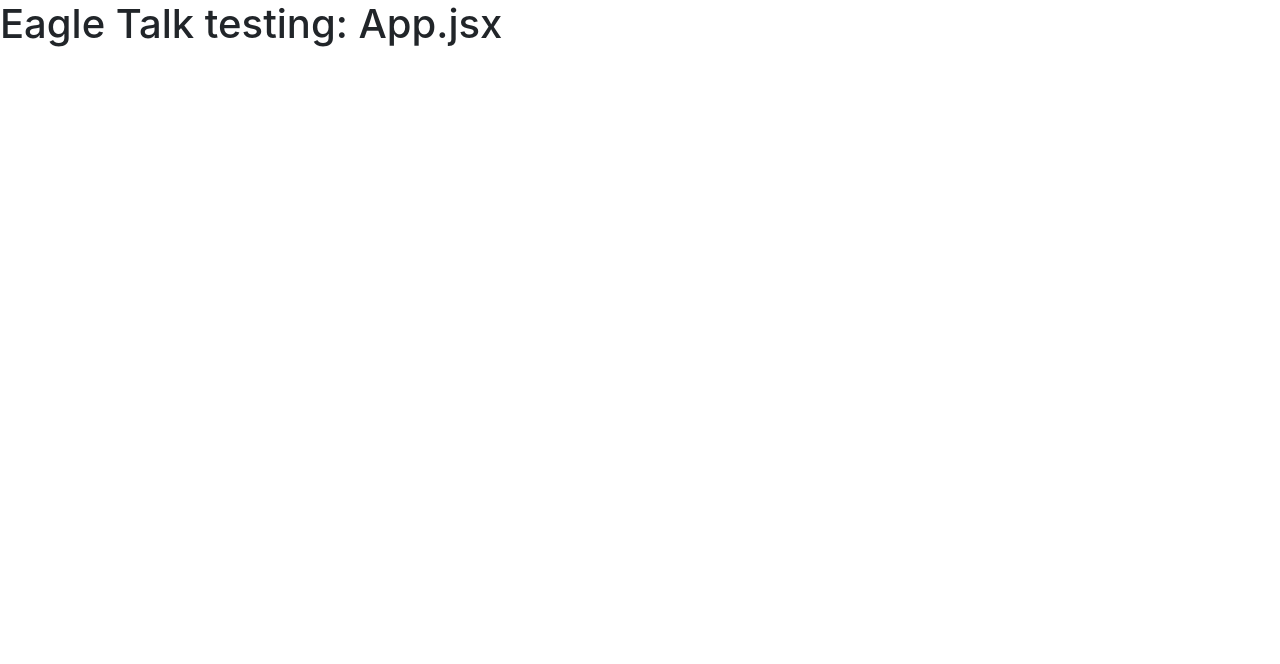
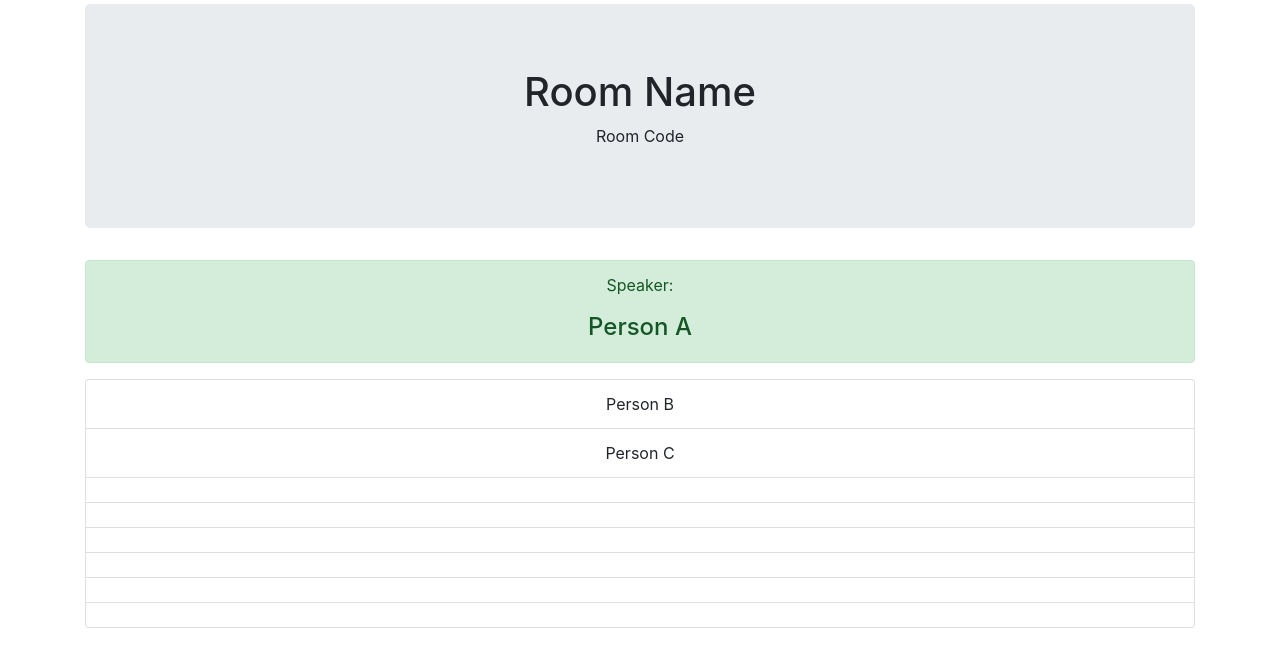
Before and after one commit to msp9612/eagle-talk, a React (Create React App) app in the folder client/: page / in a window 1280 px wide. Shown: the top 664 px of the page. Built offline with nearby package versions, Linux system fonts and the light colour scheme.

Commit message:
Display jumbotron and queue

```diff
--- a/client/src/App.jsx
+++ b/client/src/App.jsx
@@ -1,38 +1,27 @@
 /* Dependencies */
 /* -------------------------------*/
 
-// import React from 'react';
-// import { Container, Row, Col } from 'react-bootstrap';
-// import Nav from './components/Nav';
-// import Score from './components/Score';
-// import GameBoard from './components/GameBoard';
-// import PlayAgain from './components/PlayAgain';
-// import './AppStyles.scss';
 import React from 'react';
+import { Container, Row, Col } from 'react-bootstrap';
+import RoomJumbotron from './components/RoomJumbotron';
+import RoomQueue from './components/RoomQueue';
 
 /* MAIN */
 /* -------------------------------*/
 
-// export default () => (
-// 	<React.Fragment>
-// 		<Nav />
-// 		<Container className='mt-1' fluid={true}>
-// 			<Row>
-// 				<Col>
-// 					<Score />
-// 				</Col>
-// 			</Row>
-// 			<Row className='mt-4'>
-// 				<Col>
-// 					<GameBoard />
-// 				</Col>
-// 			</Row>
-// 		</Container>
-// 		<PlayAgain />
-// 	</React.Fragment>
-// );
 export default () => (
 	<React.Fragment>
-		<h1>Eagle Talk testing: App.jsx</h1>
+		<Container className='mt-1' fluid={false}>
+			<Row>
+				<Col>
+					<RoomJumbotron />
+				</Col>
+			</Row>
+			<Row>
+				<Col>
+					<RoomQueue />
+				</Col>
+			</Row>
+		</Container>
 	</React.Fragment>
 );
--- /dev/null
+++ b/client/src/components/RoomJumbotron.jsx
@@ -0,0 +1,24 @@
+/* Dependencies */
+/* -------------------------------*/
+
+import React from 'react';
+import { Jumbotron, Container } from 'react-bootstrap';
+
+/* Global variables and instances */
+/* -------------------------------*/
+
+const RoomJumbotron = props => {
+	return (
+		<Jumbotron className='text-center'>
+			<Container>
+				<h1>Room Name</h1>
+				<p>Room Code</p>
+			</Container>
+		</Jumbotron>
+	);
+};
+
+/* MAIN */
+/* -------------------------------*/
+
+export default RoomJumbotron;
--- /dev/null
+++ b/client/src/components/RoomQueue.jsx
@@ -0,0 +1,40 @@
+/* Dependencies */
+/* -------------------------------*/
+
+import React from 'react';
+import { Alert, ListGroup } from 'react-bootstrap';
+
+/* Global variables and instances */
+/* -------------------------------*/
+
+const RoomQueue = props => {
+	return (
+		// <Jumbotron className='text-center'>
+		// 	<Container>
+		// 		<h1>Room Name</h1>
+		// 		<p>Room Code</p>
+		// 	</Container>
+		// </Jumbotron>
+		<React.Fragment>
+			<Alert className='text-center' variant='success'>
+				<p>Speaker:</p>
+				<Alert.Heading>Person A</Alert.Heading>
+			</Alert>
+			<ListGroup className='text-center'>
+				<ListGroup.Item>Person B</ListGroup.Item>
+				<ListGroup.Item>Person C</ListGroup.Item>
+				<ListGroup.Item></ListGroup.Item>
+				<ListGroup.Item></ListGroup.Item>
+				<ListGroup.Item></ListGroup.Item>
+				<ListGroup.Item></ListGroup.Item>
+				<ListGroup.Item></ListGroup.Item>
+				<ListGroup.Item></ListGroup.Item>
+			</ListGroup>
+		</React.Fragment>
+	);
+};
+
+/* MAIN */
+/* -------------------------------*/
+
+export default RoomQueue;
```
